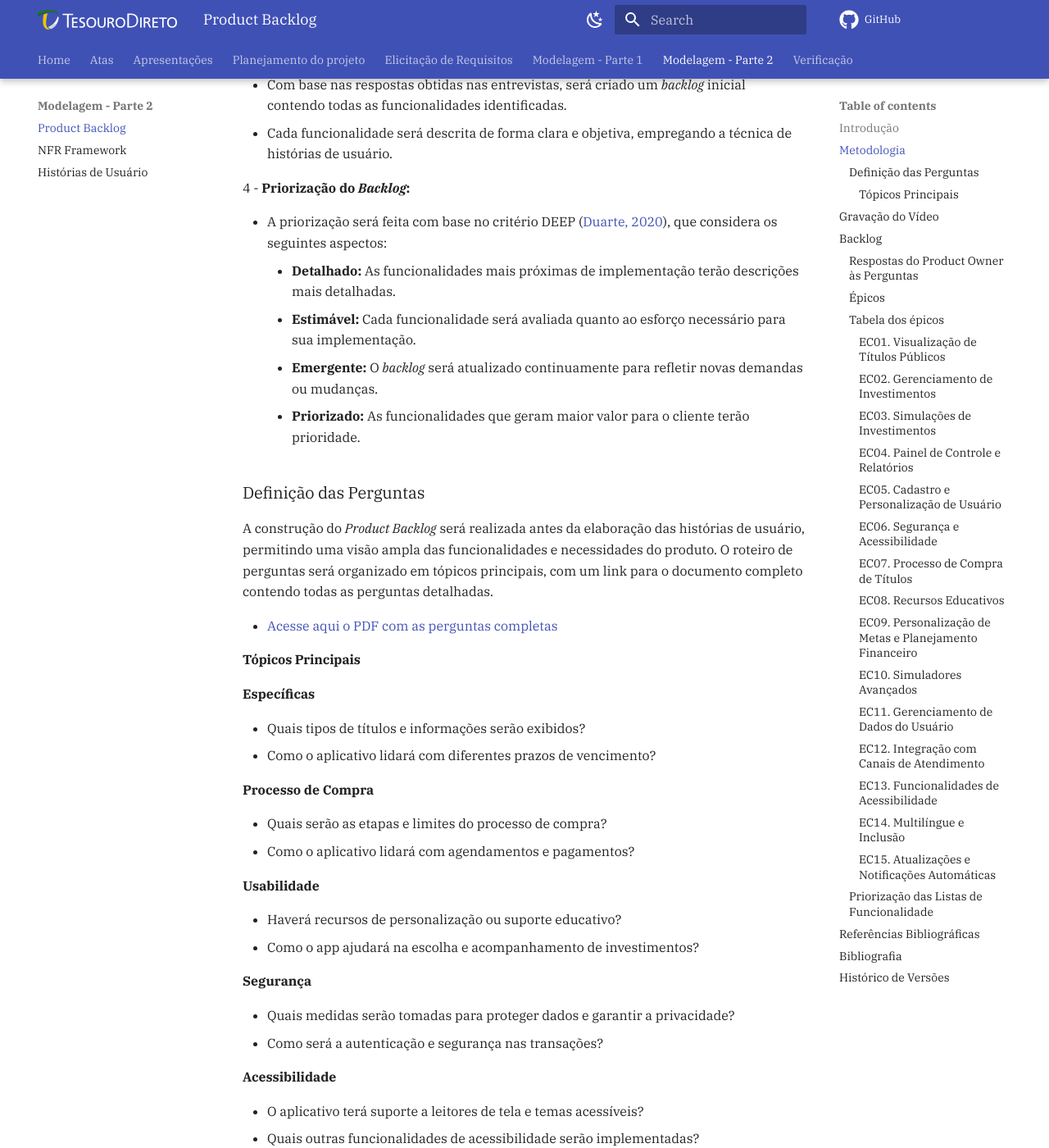
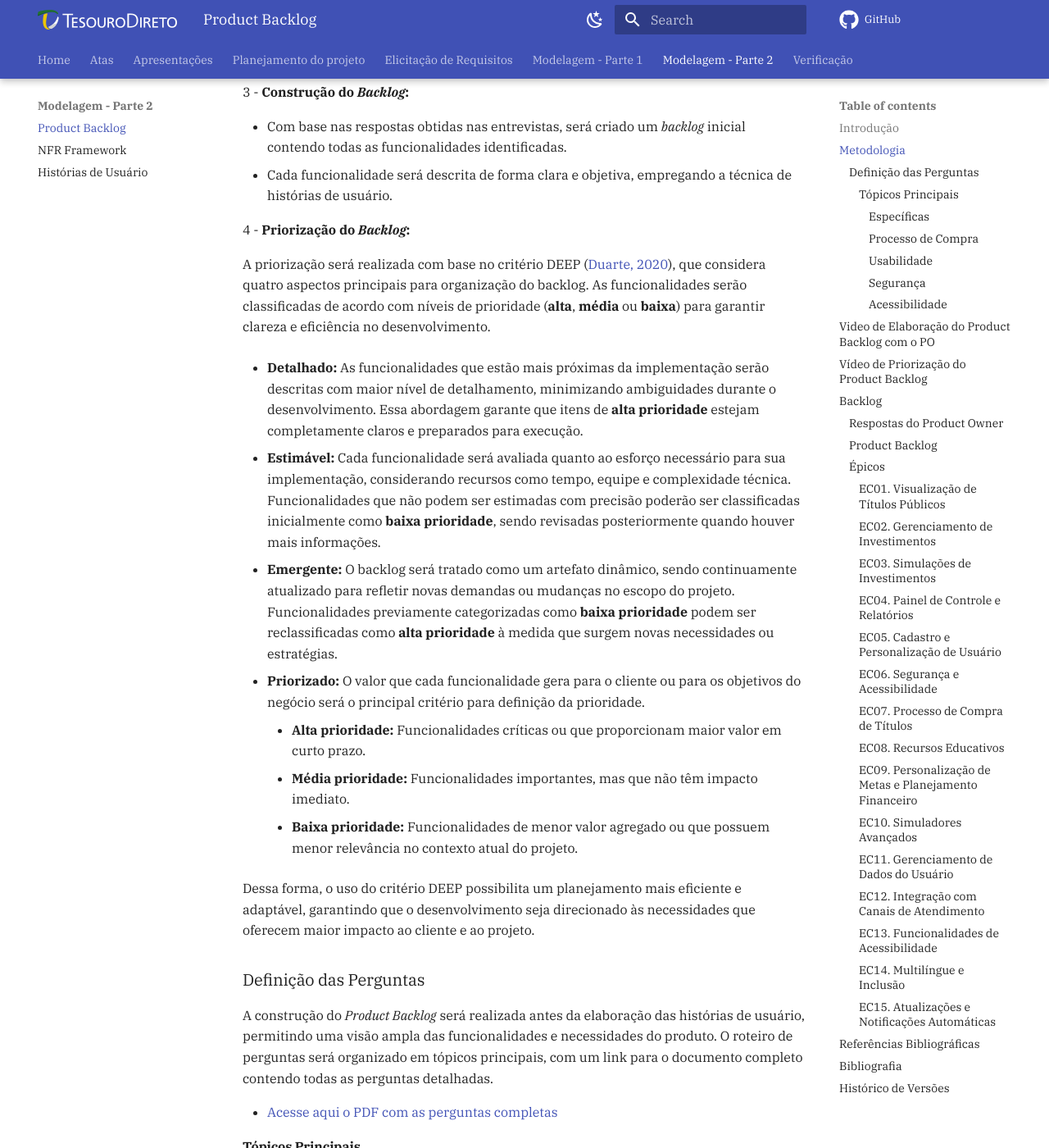
Before and after one commit to Requisitos-de-Software/2024.2-Grupo05, an MkDocs documentation site: the page built from docs/modelagem-pt2/backlog.md, in a window 1280 px wide and 1400 px high, scrolled down 767 px. Shown: the whole window at 82% size. Built offline with MkDocs 1.6.1 and Material for MkDocs 9.7.7, drawn with Linux system fonts in a browser that asks for light colours; comment, search, counter and statistics services are not loaded; some of the changed text lies outside the part shown.

Commit message:
correções e elaboraçoes de texto e adicionando requisitos para cada feature

```diff
--- a/docs/modelagem-pt2/backlog.md
+++ b/docs/modelagem-pt2/backlog.md
@@ -1,7 +1,7 @@
 # Product Backlog
 ## Introdução
 
-O *Product Backlog* do aplicativo do Tesouro Direto será uma lista dinâmica contendo todas as funcionalidades desejadas para o produto. Ele será gerenciado pelo *Product Owner* — um usuário do próprio aplicativo —, garantindo a entrega incremental de valor ao longo do tempo <a id="anchor_1" href="#REF1">[Mauricio e Milene]</a>. Este documento apresenta a metodologia utilizada para a construção e priorização do *Backlog*.
+O *Product Backlog* do aplicativo do Tesouro Direto será uma lista dinâmica que reunirá todas as funcionalidades desejadas para o produto. Ele será gerenciado pelo *Product Owner* — um usuário do próprio aplicativo —, garantindo a entrega incremental de valor ao longo do tempo <a id="anchor_1" href="#REF1">[Mauricio e Milene]</a>. Este documento apresenta a metodologia utilizada para a construção e priorização do *Backlog*. Durante sua elaboração, dois *Product Owners* serão designados: um responsável por construir o *Backlog* e outro por priorizá-lo, devido a conflitos de horários entre os integrantes do grupo.
 
 ## Metodologia
 
@@ -23,11 +23,20 @@
 
 4 - **Priorização do *Backlog*:**
 
-   - A priorização será feita com base no critério DEEP (<a id="anchor_2" href="#REF2">Duarte, 2020</a>), que considera os seguintes aspectos:
-     - **Detalhado:** As funcionalidades mais próximas de implementação terão descrições mais detalhadas.
-     - **Estimável:** Cada funcionalidade será avaliada quanto ao esforço necessário para sua implementação.
-     - **Emergente:** O *backlog* será atualizado continuamente para refletir novas demandas ou mudanças.
-     - **Priorizado:** As funcionalidades que geram maior valor para o cliente terão prioridade.
+A priorização será realizada com base no critério DEEP (<a id="anchor_2" href="#REF2">Duarte, 2020</a>), que considera quatro aspectos principais para organização do backlog. As funcionalidades serão classificadas de acordo com níveis de prioridade (**alta**, **média** ou **baixa**) para garantir clareza e eficiência no desenvolvimento.
+
+  - **Detalhado:** As funcionalidades que estão mais próximas da implementação serão descritas com maior nível de detalhamento, minimizando ambiguidades durante o desenvolvimento. Essa abordagem garante que itens de **alta prioridade** estejam completamente claros e preparados para execução.
+
+  - **Estimável:** Cada funcionalidade será avaliada quanto ao esforço necessário para sua implementação, considerando recursos como tempo, equipe e complexidade técnica. Funcionalidades que não podem ser estimadas com precisão poderão ser classificadas inicialmente como **baixa prioridade**, sendo revisadas posteriormente quando houver mais informações.
+
+  - **Emergente:** O backlog será tratado como um artefato dinâmico, sendo continuamente atualizado para refletir novas demandas ou mudanças no escopo do projeto. Funcionalidades previamente categorizadas como **baixa prioridade** podem ser reclassificadas como **alta prioridade** à medida que surgem novas necessidades ou estratégias.
+
+  - **Priorizado:** O valor que cada funcionalidade gera para o cliente ou para os objetivos do negócio será o principal critério para definição da prioridade.
+     - **Alta prioridade:** Funcionalidades críticas ou que proporcionam maior valor em curto prazo.
+     - **Média prioridade:** Funcionalidades importantes, mas que não têm impacto imediato.
+     - **Baixa prioridade:** Funcionalidades de menor valor agregado ou que possuem menor relevância no contexto atual do projeto.
+
+Dessa forma, o uso do critério DEEP possibilita um planejamento mais eficiente e adaptável, garantindo que o desenvolvimento seja direcionado às necessidades que oferecem maior impacto ao cliente e ao projeto.
 
 ### Definição das Perguntas
 
@@ -37,53 +46,73 @@
 
 #### Tópicos Principais
 
-**Específicas**
+##### **Específicas**
+Essas perguntas focam nos dados exibidos no aplicativo e como eles serão organizados. Principais pontos incluem:
 
-   - Quais tipos de títulos e informações serão exibidos?
-   - Como o aplicativo lidará com diferentes prazos de vencimento?
+- **Tipos de títulos exibidos** (Tesouro Prefixado, Tesouro Selic, etc.) e detalhes como prazos de vencimento, taxas de juros e histórico de preços.
 
-**Processo de Compra**
+- **Gerenciamento de prazos e informações financeiras**, como categorização de curto, médio e longo prazo e apresentação de rendimentos.
 
-   - Quais serão as etapas e limites do processo de compra?
-   - Como o aplicativo lidará com agendamentos e pagamentos?
+##### **Processo de Compra**
+Exploram as etapas e regras de aquisição de títulos:
 
-**Usabilidade**
+- Definição de limites para compra, suporte a resgates antecipados e integração com métodos de pagamento.
 
-   - Haverá recursos de personalização ou suporte educativo?
-   - Como o app ajudará na escolha e acompanhamento de investimentos?
+- Gerenciamento de agendamentos, comportamento em feriados bancários e clareza sobre taxas administrativas.
 
-**Segurança**
+- Ferramentas para comparação de opções de investimento e simulação financeira.
 
-   - Quais medidas serão tomadas para proteger dados e garantir a privacidade?
-   - Como será a autenticação e segurança nas transações?
+##### **Usabilidade**
+Destaque em melhorar a experiência do usuário:
 
-**Acessibilidade**
+- Personalização de metas, artigos educativos e simuladores para tomada de decisão.
 
-* O aplicativo terá suporte a leitores de tela e temas acessíveis?
-* Quais outras funcionalidades de acessibilidade serão implementadas?
+- Recursos como notificações, tutoriais e barra de progresso para metas.
 
-## Gravação do Vídeo
+- Validação do perfil do usuário (expertise) e opções de temas como modo escuro.
+
+##### **Segurança**
+Garantia de privacidade e proteção de dados:
+
+- Uso de criptografia e autenticação (biometria, token, 2FA).
+
+- Suporte a login por redes sociais e protocolos seguros para informações bancárias.
+
+- Segurança em transações e atualização de dados de títulos conforme inflação e juros.
+
+##### **Acessibilidade**
+Inclusão de usuários com necessidades especiais:
+
+- Compatibilidade com leitores de tela e descrições de áudio.
+
+- Opções de alto contraste, ajuste de fontes e velocidade do áudio.
+
+- Design de interface claro para usuários com deficiência cognitiva.
+
+
+## Video de Elaboração do Product Backlog com o PO
+
+## Vídeo de Priorização do Product Backlog
 
 ## Backlog
-### Respostas do _Product Owner_ às Perguntas
+### Respostas do _Product Owner_
 - [Acesse aqui o PDF com as respostas completas](../assets/modelagem/backlog/Respostas%20BACKLOG.pdf)
 
-### Épicos
-Para reduzir o nível de abstração presente nos temas e detalhar melhor as funcionalidades, foram registrados os épicos, que representam grandes blocos de trabalho organizados com base nas respostas do Product Owner. Cada épico descreve um objetivo geral que pode ser dividido em tarefas menores, conhecidas como histórias de usuário (user stories) ou simplesmente "histórias".
 
-Os épicos servem como um contêiner para agrupar funcionalidades relacionadas, permitindo uma visão de alto nível do trabalho a ser realizado e facilitando a leitura e o entendimento da tabela de backlog. Após a tabela 1, estão os épicos que foram elaborados com base nas necessidades e requisitos identificados.
-
-### Tabela dos épicos
+### Product Backlog
 A tabela 1 resume os épicos, organizando-os em features e os requisitos relacionados. Além disso, o restante deste documento detalha o processo de definição dos temas, épicos e features, bem como o significado de cada um desses termos.
 
 <center>
+
+#### Tabela 1 - Product Backlog Elaborado com o Product Owner.
+
 <table>
 <thead>
   <tr>
     <th>Épico</th>
     <th>Feature</th>
     <th>Rastreabilidade</th>
-    <th>Priorização</th>
+    <th>Priorização<br>(Alta, Média ou Baixa)</th>
   </tr>
 </thead>
 <tbody>
@@ -101,7 +130,7 @@
   </tr>
   <tr>
       <td rowspan="1">Feature 2 - Filtros de Prazo</td>
-      <td><a href=""> RFXX </a> - Descrição</td>
+      <td><a href="../../elicitacao/grupo5/requisitos/#anchor_RF36"> RF01 </a> - O sistema deve permitir que o usuário visualize a lista de títulos públicos disponíveis com suas características principais: nome do título, rentabilidade, valor mínimo e vencimento</td>
       <td>-</td>
   </tr>
 
@@ -123,23 +152,19 @@
       <td>-</td>
   </tr>
    <tr>
-      <td rowspan="7">
+      <td rowspan="6">
          <a href="#ec03-simulacoes-de-investimentos">EC03 - Simulações de Investimentos</a>
       </td>
-      <td rowspan="4">Feature 5 - Simulação de Metas</td>
-      <td><a href=""> RFXX </a> - Descrição</td>
+      <td rowspan="3">Feature 5 - Simulação de Metas</td>
+      <td><a href="../../elicitacao/grupo5/requisitos/#anchor_RF39"> RF39</a> - O simulador deverá possuir as informações de: título do tesouro nacional que será usado, tempo de investimento e valor que será resgatado no futuro ou valor que será investido agora.</td>
       <td>-</td>
    </tr>
-       <tr>
+   <tr>
     <td><a href="../../elicitacao/grupo5/requisitos/#anchor_RF23"> RF23</a> - O aplicativo deve exibir a liquidez dos títulos do Tesouro Nacional na simulação.</td>
     <td>-</td>
     </tr>
        <tr>
     <td><a href="../../elicitacao/grupo5/requisitos/#anchor_RF38"> RF38</a> - O simulador deverá possuir um questionário para obter do usuário as informações necessárias para gerar o simulador.	</td>
-    <td>-</td>
-    </tr>
-       <tr>
-    <td><a href="../../elicitacao/grupo5/requisitos/#anchor_RF39"> RF39</a> - O simulador deverá possuir as informações de: título do tesouro nacional que será usado, tempo de investimento e valor que será resgatado no futuro ou valor que será investido agora.	</td>
     <td>-</td>
     </tr>
    </tr>
@@ -248,7 +273,7 @@
    </tr>
    <tr>
       <td rowspan="1">Feature 13 - Acessibilidade Visual</td>
-      <td><a href=""> RFXX </a> - Descrição</td>
+      <td><a href="../../elicitacao/grupo5/requisitos/#anchor_RNF04"> RNF04 </a> - Acessibilidade Visual está relacionada ao RNF04 - A interface do aplicativo deve seguir as diretrizes de acessibilidade da norma técnica NBR 17060:2022.</td>
       <td>-</td>
    </tr>
 
@@ -275,16 +300,12 @@
    </tr>
 
    <tr>
-      <td rowspan="3">
+      <td rowspan="2">
          <a href="#ec08-recursos-educativos">EC08 - Recursos Educativos</a>
       </td>
-      <td rowspan="2">Feature 16 - Artigos e Notícias</td>
-      <td><a href=""> RFXX </a> - Descrição</td>
+      <td rowspan="1">Feature 16 - Artigos e Notícias</td>
+      <td><a href="../../elicitacao/grupo5/requisitos/#anchor_RF16"> RF16</a> Disponibilizar um recurso educativo com vídeos e artigos sobre como investir no Tesouro Direto.</td>
       <td>-</td>
-      <tr>
-    <td><a href="../../elicitacao/grupo5/requisitos/#anchor_RF16"> RF16</a> Disponibilizar um recurso educativo com vídeos e artigos sobre como investir no Tesouro Direto.	</td>
-    <td>-</td>
-    </tr>
    </tr>
    <tr>
       <td rowspan="1">Feature 17 - Vídeos e Tutoriais</td>
@@ -335,7 +356,7 @@
          <a href="#ec11-gerenciamento-de-dados-do-usuario">EC11 - Gerenciamento de Dados do Usuário</a>
       </td>
       <td rowspan="1">Feature 22 - Validação de Dados</td>
-      <td><a href=""> RFXX </a> - Descrição</td>
+      <td><a href="../../elicitacao/grupo5/requisitos/#anchor_RF41"> RF41 </a> - As contas cadastradas na aplicação deverão possuir os dados de nome, CPF, e-mail e celular do dono da conta.</td>
       <td>-</td>
    </tr>
    <tr>
@@ -363,7 +384,7 @@
    </tr>
    <tr>
       <td rowspan="1">Feature 26 - Notificações de Suporte</td>
-      <td><a href=""> RFXX </a> - Descrição</td>
+      <td><a href="../../elicitacao/grupo5/requisitos/#anchor_RF13"> RF13 </a> - Implementar notificações personalizadas para lembrar o usuário de metas ou vencimento de títulos.</td>
       <td>-</td>
    </tr>
 
@@ -372,12 +393,12 @@
          <a href="#ec13-funcionalidades-de-acessibilidade">EC13 - Funcionalidades de Acessibilidade</a>
       </td>
       <td rowspan="1">Feature 27 - Temas de Alto Contraste</td>
-      <td><a href=""> RFXX </a> - Descrição</td>
+      <td><a href="../../elicitacao/grupo5/requisitos/#anchor_RNF09"> RNF09 </a> - O aplicativo deve incluir uma opção de tema escuro para melhorar a experiência do usuário.</td>
       <td>-</td>
    </tr>
    <tr>
       <td rowspan="1">Feature 28 - Ajuste de Velocidade de Áudio</td>
-      <td><a href=""> RFXX </a> - Descrição</td>
+      <td><a href="../../elicitacao/grupo5/requisitos/#anchor_RNF04"> RNF04 </a> - A interface do aplicativo deve seguir as diretrizes de acessibilidade da norma técnica NBR 17060:2022.</td>
       <td>-</td>
    </tr>
 
@@ -405,18 +426,23 @@
    </tr>
    <tr>
       <td rowspan="1">Feature 32 - Alertas de Feriados e Indisponibilidade</td>
-      <td><a href=""> RFXX </a> - Descrição</td>
+      <td><a href="../../elicitacao/grupo5/requisitos/#anchor_RF36"> RF36 </a> - O sistema deverá armazenar (preço unitário, rentabilidade, valor mínimo para investir, data de vencimento do título, pagamento de juros, taxa da BR, imposto de renda previsto sobre o rendimento, taxa de IOF) bem como informações a respeito do horário de funcionamento do mercado e tempo de liquidação dos juros.</td>
       <td>-</td>
    </tr>
 
 </tbody>
 </table>
 
-
-
 _Autor: [Thales Euflauzino](https://www.github.com/thaleseuflauzino) e [Víctor Schmidt](https://www.github.com/moonshinerd), 2024_
 
 </center>
+
+
+### Épicos
+Para reduzir o nível de abstração presente nos temas e detalhar melhor as funcionalidades, foram registrados os épicos, que representam grandes blocos de trabalho organizados com base nas respostas do Product Owner. Cada épico descreve um objetivo geral que pode ser dividido em tarefas menores, conhecidas como histórias de usuário (user stories) ou simplesmente "histórias".
+
+Os épicos servem como um contêiner para agrupar funcionalidades relacionadas, permitindo uma visão de alto nível do trabalho a ser realizado e facilitando a leitura e o entendimento da tabela de backlog. Após a tabela 1, estão os épicos que foram elaborados com base nas necessidades e requisitos identificados.
+
 
 #### **EC01. Visualização de Títulos Públicos**
 - **Descrição**: Implementar funcionalidades para listar e exibir detalhes dos títulos do Tesouro Nacional, categorizados por prazo de vencimento.
@@ -534,8 +560,6 @@
       - Enviar lembretes sobre vencimentos, agendamentos ou novas ofertas.
       - Informar feriados bancários e datas de indisponibilidade do sistema.
 
-### Priorização das Listas de Funcionalidade
-
 ## Referências Bibliográficas
 > <a id="REF1" href="#anchor_1">1.</a> SERRANO, Milene; SERRANO, Mauricio. Requisitos - Aula 15. Apresentação de slides. FCTE (Faculdade de Ciências e Tecnologias em Engenharia): UnB, s.d.. Acesso em: 11 de dezembro 2024.
 >
```
